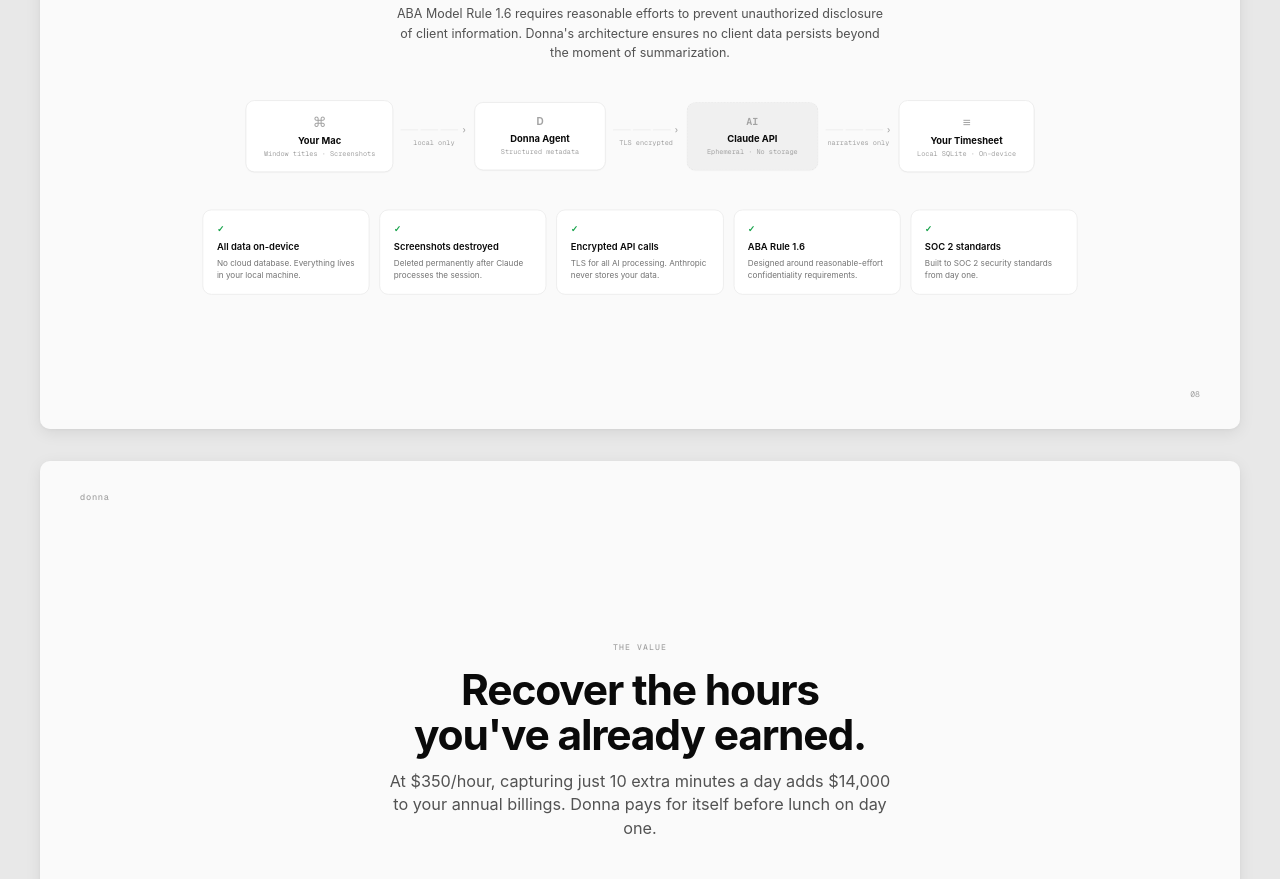
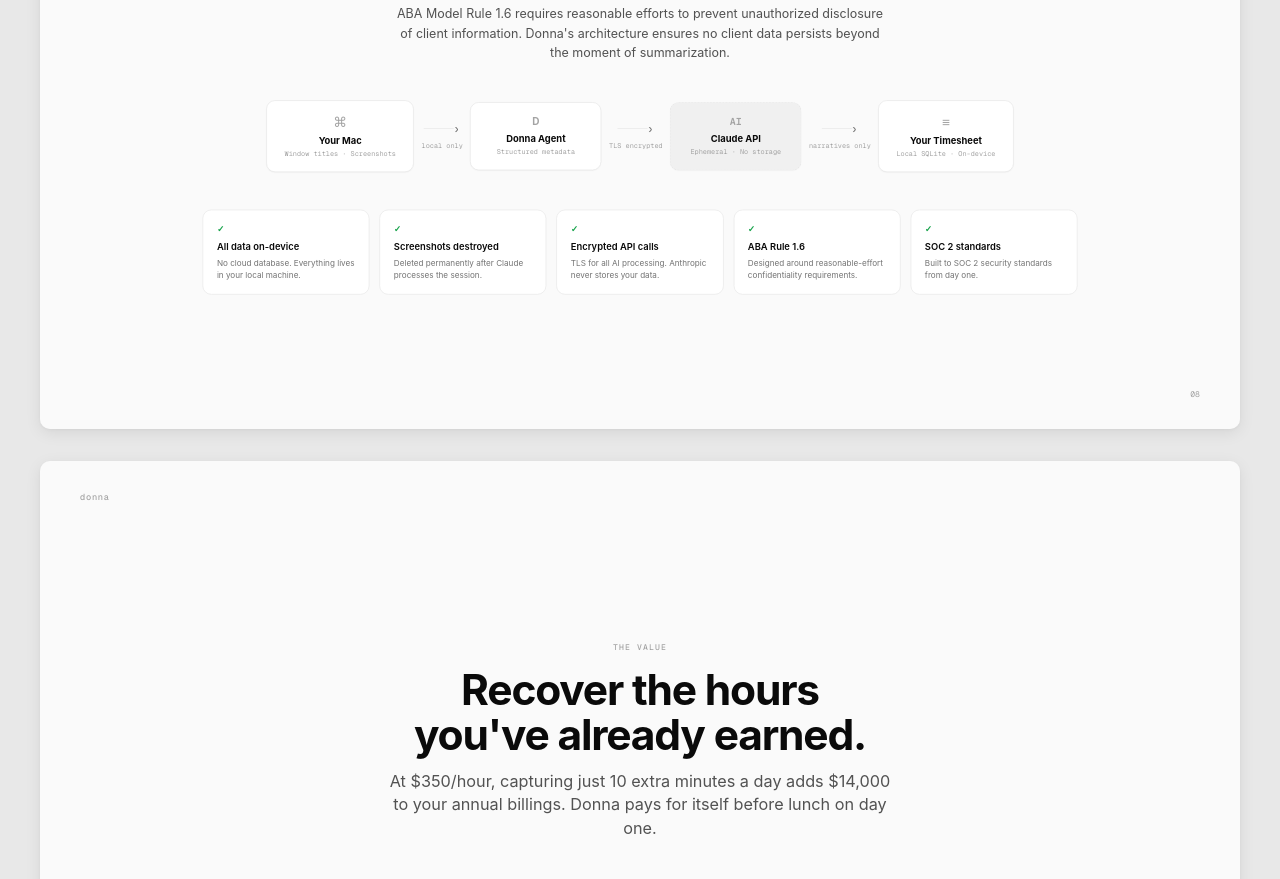
Before and after one commit to shivamdubss/donna-slides, a website built with Vite: page decks/product/index.html in a window 1280 px wide. Shown: the part 5235-6114 px from the top of the page. Built offline with nearby package versions, Linux system fonts and the light colour scheme; a web font is replaced by a local one.

Commit message:
style(design): FINDING-004 — strengthen data flow arrows on privacy slide

```diff
--- a/decks/product/deck.css
+++ b/decks/product/deck.css
@@ -865,11 +865,28 @@
 .flow-line {
   display: flex;
   align-items: center;
-  gap: 4px;
+  gap: 0;
+  position: relative;
 }
-.flow-dash { width: 28px; height: 1px; background: var(--border-default); }
-.flow-arrow-glyph { font-family: var(--font-mono); font-size: 16px; color: var(--text-faint); line-height: 1; }
-.flow-edge-label { font-family: var(--font-mono); font-size: 11px; color: var(--text-faint); white-space: nowrap; margin-top: 2px; }
+.flow-dash {
+  width: 48px;
+  height: 1px;
+  background: var(--border-default);
+}
+.flow-arrow-glyph {
+  font-family: var(--font-mono);
+  font-size: 20px;
+  color: var(--text-muted);
+  line-height: 1;
+  margin-left: -2px;
+}
+.flow-edge-label {
+  font-family: var(--font-mono);
+  font-size: 11px;
+  color: var(--text-faint);
+  white-space: nowrap;
+  margin-top: 6px;
+}
 
 .privacy-checks {
   display: grid;
--- a/decks/product/index.html
+++ b/decks/product/index.html
@@ -550,7 +550,7 @@
     </div>
     <div class="flow-edge">
       <div class="flow-line">
-        <div class="flow-dash"></div><div class="flow-dash"></div><div class="flow-dash"></div>
+        <div class="flow-dash"></div>
         <span class="flow-arrow-glyph">›</span>
       </div>
       <span class="flow-edge-label">local only</span>
@@ -562,7 +562,7 @@
     </div>
     <div class="flow-edge">
       <div class="flow-line">
-        <div class="flow-dash"></div><div class="flow-dash"></div><div class="flow-dash"></div>
+        <div class="flow-dash"></div>
         <span class="flow-arrow-glyph">›</span>
       </div>
       <span class="flow-edge-label">TLS encrypted</span>
@@ -574,7 +574,7 @@
     </div>
     <div class="flow-edge">
       <div class="flow-line">
-        <div class="flow-dash"></div><div class="flow-dash"></div><div class="flow-dash"></div>
+        <div class="flow-dash"></div>
         <span class="flow-arrow-glyph">›</span>
       </div>
       <span class="flow-edge-label">narratives only</span>
```
